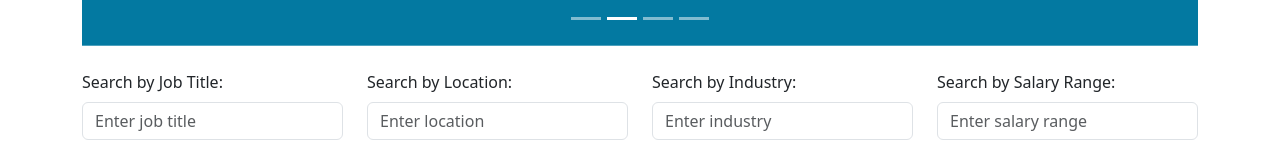
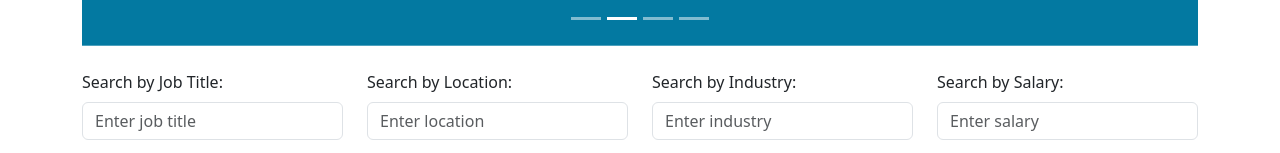
Before and after one commit to info340b-sp24/group08, a React (Create React App) app: page /listings in a window 1280 px wide. Shown: the part 799-952 px from the top of the page. Built offline with nearby package versions, Linux system fonts and the light colour scheme; no server answers.

Commit message:
final version-4

```diff
--- a/src/Listings.js
+++ b/src/Listings.js
@@ -13,7 +13,8 @@ const Listings = () => {
       company: 'Amazon',
       location: 'Seattle, WA',
       industry: 'Technology',
-      salaryRange: '60,000-70,000',
+      salaryMin: 60000,
+      salaryMax: 70000,
       highlights: [
         'Part-time work during the school year (16 hours/week)',
         'Full-time work during the summer (40 hours/week)',
@@ -32,7 +33,8 @@ const Listings = () => {
       company: 'DHL Express',
       location: 'Dallas, TX',
       industry: 'Logistics',
-      salaryRange: '30,000-40,000',
+      salaryMin: 30000,
+      salaryMax: 40000,
       highlights: [
         'Strong communication skills (written and verbal)',
         'Strong attention to detail and organizational skills',
@@ -51,7 +53,8 @@ const Listings = () => {
       company: 'Salesforce',
       location: 'Seattle, WA',
       industry: 'Technology',
-      salaryRange: '70,000-80,000',
+      salaryMin: 70000,
+      salaryMax: 80000,
       highlights: [
         'Experience telling stories with data and familiarity with Tableau visualization tool',
         'Experience applying your analytics skills to projects which have had impact on business strategy',
@@ -70,7 +73,8 @@ const Listings = () => {
       company: 'Tesla',
       location: 'Fremont, CA',
       industry: 'Automotive',
-      salaryRange: '65,000-75,000',
+      salaryMin: 65000,
+      salaryMax: 75000,
       highlights: [
         'Create and/or enhance action-driven dashboards (e.g., using Tableau)',
         'Perform ongoing checks of internal dashboards to ensure they are up to date.',
@@ -104,12 +108,17 @@ const Listings = () => {
   const handleSubmit = (event) => {
     event.preventDefault();
 
-    const filteredJobs = initialJobs.filter(job => (
-      job.title.toLowerCase().includes(searchParams.jobTitle) &&
-      job.location.toLowerCase().includes(searchParams.jobLocation) &&
-      job.industry.toLowerCase().includes(searchParams.jobIndustry) &&
-      job.salaryRange.toLowerCase().includes(searchParams.jobSalary)
-    ));
+    const filteredJobs = initialJobs.filter(job => {
+      const salaryMatch = searchParams.jobSalary
+        ? (job.salaryMin <= parseInt(searchParams.jobSalary, 10) && job.salaryMax >= parseInt(searchParams.jobSalary, 10))
+        : true;
+      return (
+        job.title.toLowerCase().includes(searchParams.jobTitle) &&
+        job.location.toLowerCase().includes(searchParams.jobLocation) &&
+        job.industry.toLowerCase().includes(searchParams.jobIndustry) &&
+        salaryMatch
+      );
+    });
 
     setJobs(filteredJobs);
   };
@@ -132,7 +141,7 @@ const Listings = () => {
             <Card.Text>
               <strong>Location:</strong> {job.location}<br/>
               <strong>Industry:</strong> {job.industry}<br/>
-              <strong>Salary Range:</strong> {job.salaryRange}
+              <strong>Salary Range:</strong> ${job.salaryMin.toLocaleString()} - ${job.salaryMax.toLocaleString()}
             </Card.Text>
             <Card.Text>
               <strong>Role Highlights:</strong>
@@ -203,13 +212,13 @@ const Listings = () => {
             </Col>
             <Col>
               <Form.Group controlId="salaryInput">
-                <Form.Label>Search by Salary Range:</Form.Label>
+                <Form.Label>Search by Salary:</Form.Label>
                 <Form.Control
                   type="text"
                   name="jobSalary"
                   onChange={handleInputChange}
                   value={searchParams.jobSalary}
-                  placeholder="Enter salary range"
+                  placeholder="Enter salary"
                 />
               </Form.Group>
             </Col>
```
Also changed, not shown: 1 other file (tests, documents, lock files or other folders).
